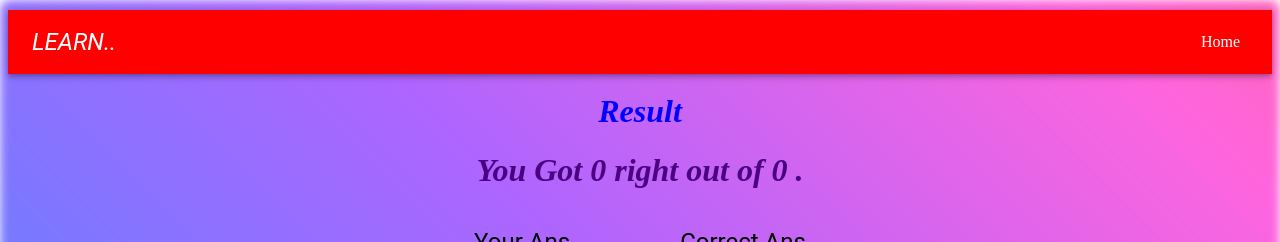
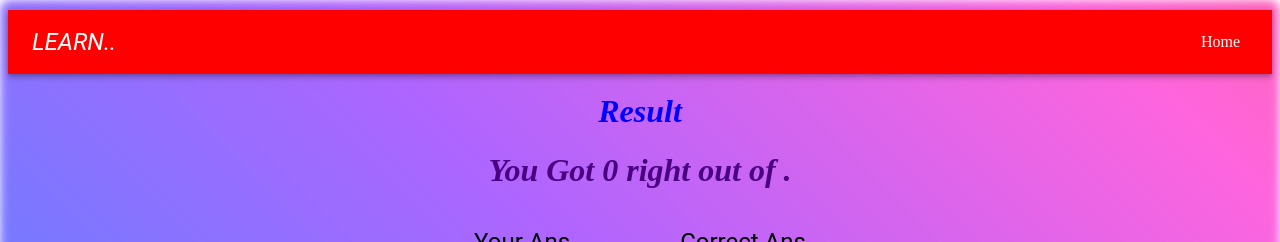
Before and after one commit to gitskr26hub/learn-lang, a React (Vite) app in the folder learn-lang/: page /result in a window 1280 px wide. Shown: the top 242 px of the page. Built offline with nearby package versions, Linux system fonts and the light colour scheme.

Commit message:
Update Result.tsx

```diff
--- a/learn-lang/src/components/Result.tsx
+++ b/learn-lang/src/components/Result.tsx
@@ -14,7 +14,8 @@ import { clearState } from "../Redux/Slices";
 
 const Result = () => {
   const [check,setCheck]=useState<number>(0)
-  const {result,words}=useSelector((state:{root:StateType})=>state.root)
+  const {result}=useSelector((state:{root:StateType})=>state.root)
+  const words:Wordtype[]=JSON.parse(sessionStorage.getItem("words")!)
   //  console.log(result,"words",words)
 
   const PassingMarks:number=5
```
